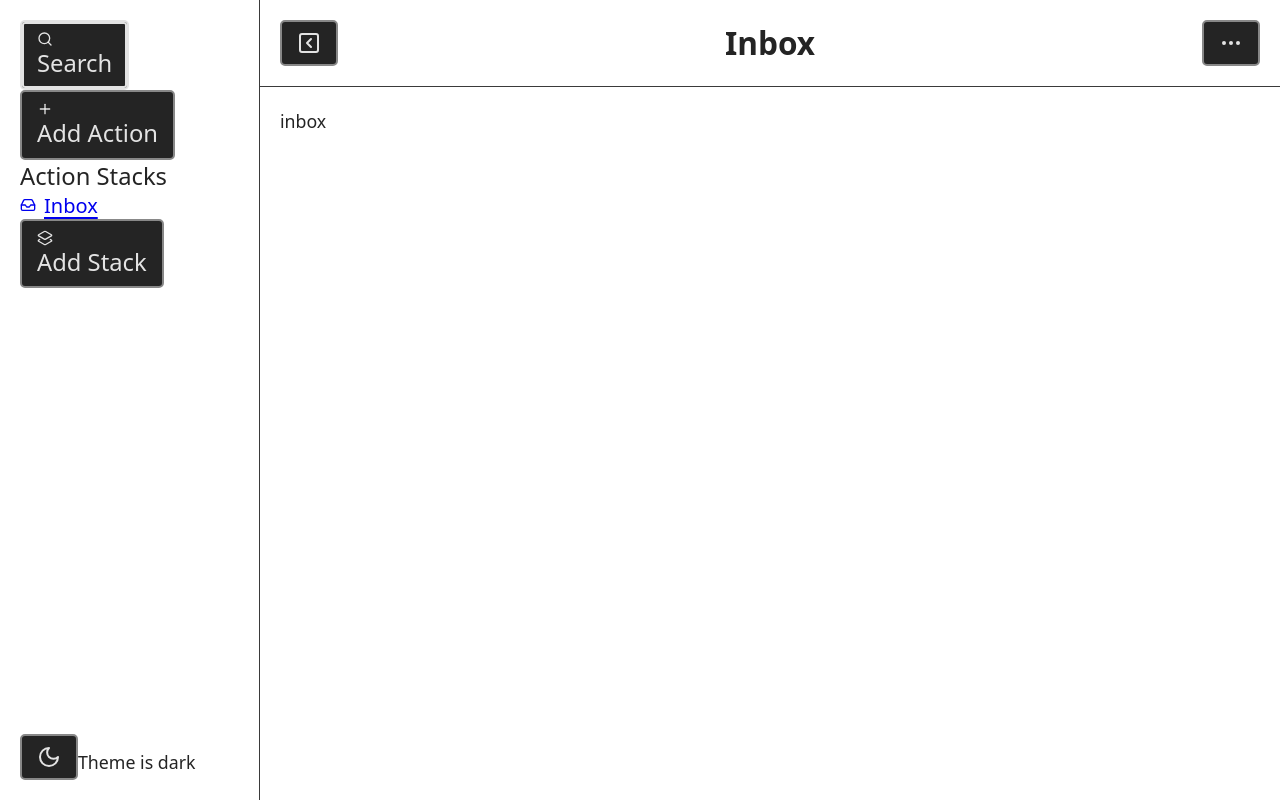
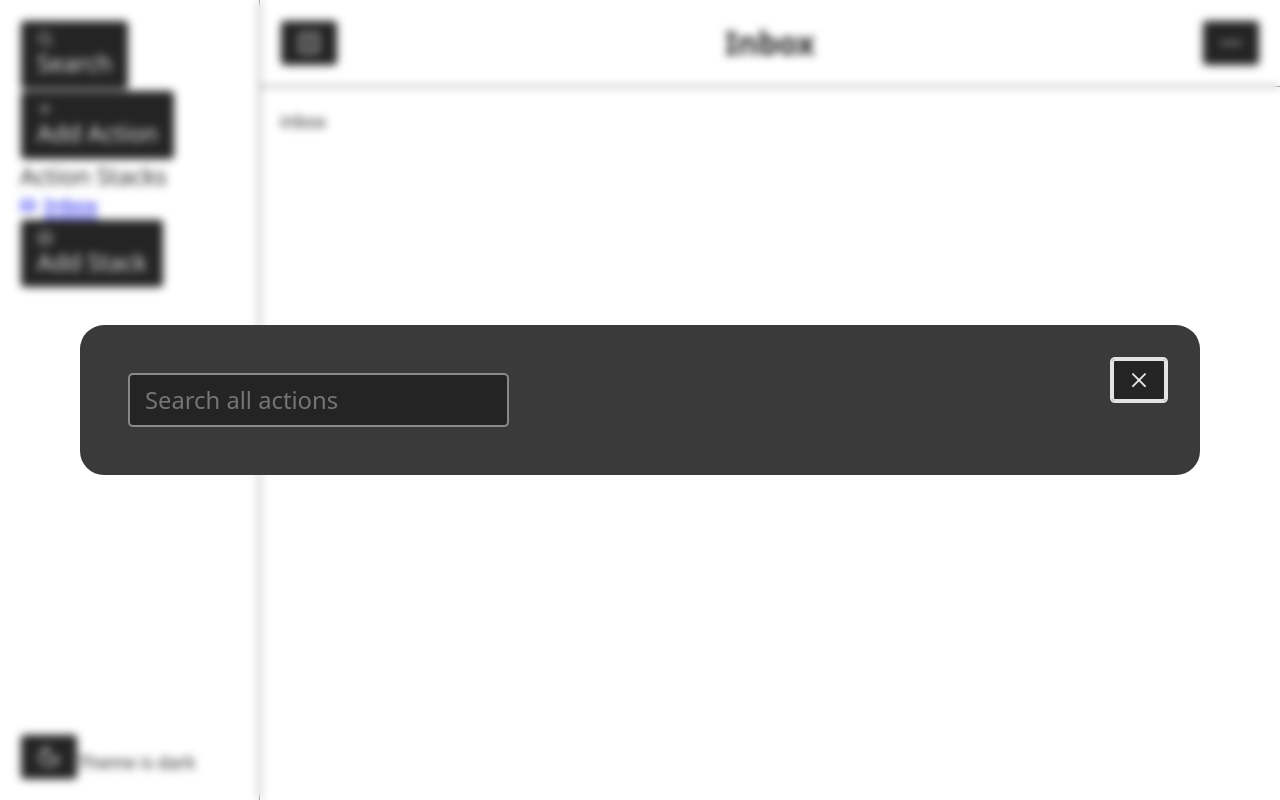
Before and after one commit to cmtayl0r/action-stack, a React (Vite) app: page / in a window 1280 px wide. Both pictures are taken after a click on the button "Search". Built offline with nearby package versions, Linux system fonts and the light colour scheme.

Commit message:
Refactor modal handling: consolidate modal action handlers and improve modal component registration

```diff
--- a/src/components/layout/Sidebar.jsx
+++ b/src/components/layout/Sidebar.jsx
@@ -21,29 +21,20 @@
   // Show all stacks except "inbox"
   // const visibleStacks = stacks.filter((s) => s.id !== "inbox");
 
-  const handleAddAction = () => {
-    openModal("add-action", {
-      stackId,
-      // onActionAdded: addAction,
-    });
-  };
-
-  const handleAddStack = () => {
-    openModal("add-stack");
-  };
-
-  const handleSearchActions = () => {
-    openModal("search-actions");
+  const modalHandlers = {
+    addAction: () => openModal("add-action", { stackId }),
+    addStack: () => openModal("add-stack"),
+    search: () => openModal("search-actions"),
   };
 
   return (
     <aside className={styles["sidebar"]} aria-label="Sidebar">
       <nav>
-        <button aria-label="Open search" onClick={handleSearchActions}>
+        <button aria-label="Open search" onClick={modalHandlers.search}>
           <LucideSearch size={16} /> Search
         </button>
 
-        <button aria-label="Add new action" onClick={handleAddAction}>
+        <button aria-label="Add new action" onClick={modalHandlers.addAction}>
           <LucidePlus size={16} /> Add Action
         </button>
 
@@ -66,7 +57,7 @@
             </li>
           ))}
         </ul>
-        <button aria-label="Add new stack" onClick={handleAddStack}>
+        <button aria-label="Add new stack" onClick={modalHandlers.addStack}>
           <Layers2 size={16} /> Add Stack
         </button>
       </nav>
--- a/src/components/ui/modal/Modal.jsx
+++ b/src/components/ui/modal/Modal.jsx
@@ -5,6 +5,7 @@
   cloneElement,
   useCallback,
   useEffect,
+  useId,
 } from "react";
 import { createPortal } from "react-dom";
 import { X } from "lucide-react";
@@ -22,12 +23,12 @@
 
 function Modal({
   children,
-  onClose = () => {}, // Optional prop to handle close event
-  id = "modal", // For accessibility and targeting
+  onClose, // Optional prop to handle close event
 }) {
   // 🔖 Refs for DOM elements
   const dialogRef = useRef(null); // Ref to the modal dialog element
   const triggerRef = useRef(null); // Ref to the trigger element (button or link that opens the modal)
+  const headingId = useId(); // Unique ID for the modal heading
 
   // 🛠️ Helper Methods
 
@@ -49,7 +50,7 @@
     close,
     dialogRef,
     triggerRef,
-    id,
+    id: headingId,
   };
 
   return (
@@ -127,9 +128,9 @@
       className={`${styles.modal} ${styles[`modal--${size}`]}`}
       ref={dialogRef}
       onClick={handleBackdropClick}
-      id={id}
+      id={`modal-${id}`}
       aria-modal="true"
-      aria-labelledby={`${id}-heading`}
+      aria-labelledby={`modal-${id}-heading`}
       {...props} // Spread any other props
     >
       <div className={styles["modal__wrapper"]}>
@@ -154,7 +155,11 @@
   const { id } = useContext(ModalContext);
 
   return (
-    <h2 id={`${id}-heading`} className={styles["modal__heading"]} {...props}>
+    <h2
+      id={`modal-${id}-heading`}
+      className={styles["modal__heading"]}
+      {...props}
+    >
       {children}
     </h2>
   );
--- a/src/context/ModalContext.jsx
+++ b/src/context/ModalContext.jsx
@@ -7,6 +7,7 @@
 } from "react";
 import { modalReducer, initialModalState } from "./modalReducer";
 import * as actions from "./modalActions";
+import { modalRegistry } from "../utils/modalRegistry";
 
 // -----------------------------------------------------------------------------
 // 1️⃣ Context for sharing context
@@ -35,15 +36,21 @@
     dispatch(actions.registerModal(id, component));
   }, []);
 
+  // ✅ Register all modals once at app start
+  useMemo(() => {
+    modalRegistry.forEach(({ id, component }) => {
+      registerModal(id, component);
+    });
+  }, [registerModal]);
+
   // 2C: ♻️ Memoize the context value
   const contextValue = useMemo(
     () => ({
       ...state,
       openModal,
       closeModal,
-      registerModal,
     }),
-    [state, openModal, closeModal, registerModal]
+    [state, openModal, closeModal]
   );
 
   return (
--- a/src/features/AddActionModal.jsx
+++ b/src/features/AddActionModal.jsx
@@ -15,7 +15,7 @@
   const { success } = useToastContext(); // Get toast context for notifications
   const [title, setTitle] = useState(""); // Track action title
   const [priority, setPriority] = useState("medium"); // Track selected priority
-  const [stackId, setStackId] = useState("inbox"); // Track selected stack
+  const [stackId, setStackId] = useState(); // Track selected stack
   const navigate = useNavigate();
 
   const handleSubmit = async (e) => {
@@ -42,7 +42,7 @@
   };
 
   return (
-    <Modal onClose={closeModal}>
+    <Modal title="Add Action" onClose={closeModal}>
       <Modal.Dialog>
         <Modal.Heading>Add New Action</Modal.Heading>
         <form onSubmit={handleSubmit}>
--- a/src/features/AddStackModal.jsx
+++ b/src/features/AddStackModal.jsx
@@ -32,7 +32,7 @@
   };
 
   return (
-    <Modal onClose={closeModal}>
+    <Modal title="Add Stack" onClose={closeModal}>
       <Modal.Dialog>
         <Modal.Heading>Add New Stack</Modal.Heading>
         <form onSubmit={handleSubmit}>
--- a/src/features/SearchActionsModal.jsx
+++ b/src/features/SearchActionsModal.jsx
@@ -6,7 +6,7 @@
   const { actions } = useActionsContext();
 
   return (
-    <Modal onClose={closeModal}>
+    <Modal title="Search Actions" onClose={closeModal}>
       <Modal.Dialog>
         <Modal.Content>
           <input type="text" name="" id="" placeholder="Search all actions" />
--- a/src/utils/modalRegistry.jsx
+++ b/src/utils/modalRegistry.jsx
@@ -1,6 +1,6 @@
-import AddActionModal from "@/features/AddActionModal";
-import AddStackModal from "@/features/AddStackModal";
-import SearchActionsModal from "@/features/SearchActionsModal";
+import AddActionModal from "../features/AddActionModal";
+import AddStackModal from "../features/AddStackModal";
+import SearchActionsModal from "../features/SearchActionsModal";
 
 // ✅ Export as a flat list for easy mapping
 export const modalRegistry = [
```
Also changed, not shown: src/components/ui/modal/ModalHost.jsx (+9 -18 lines).
